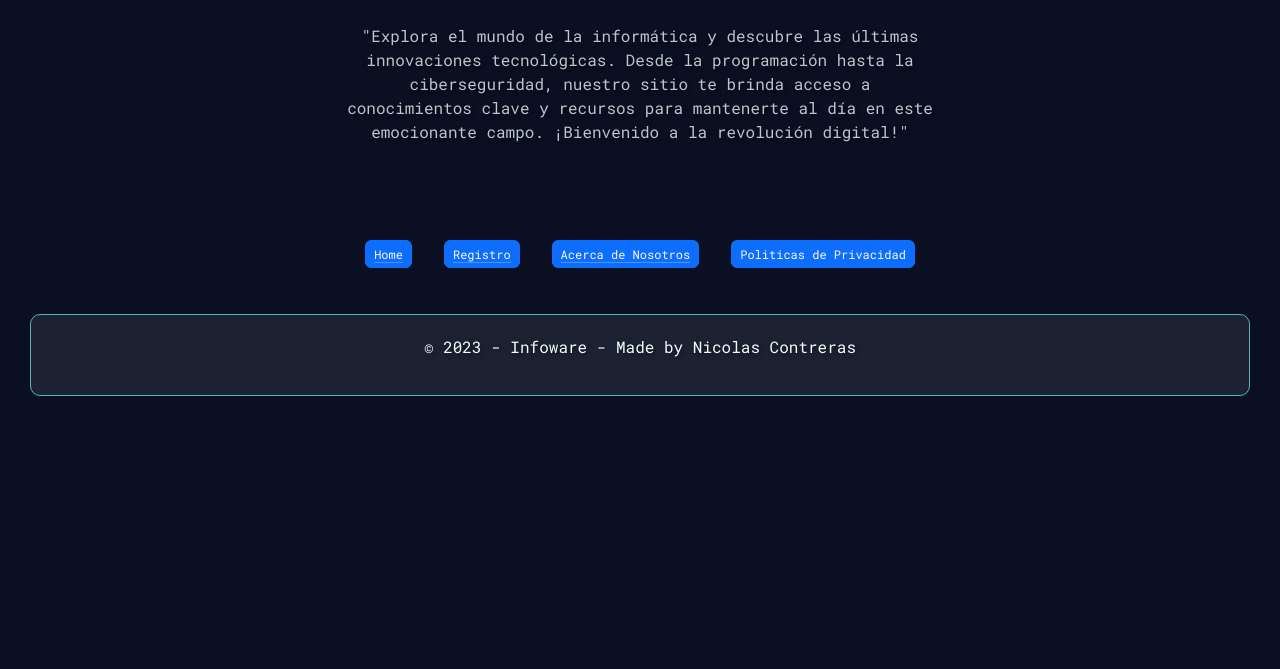
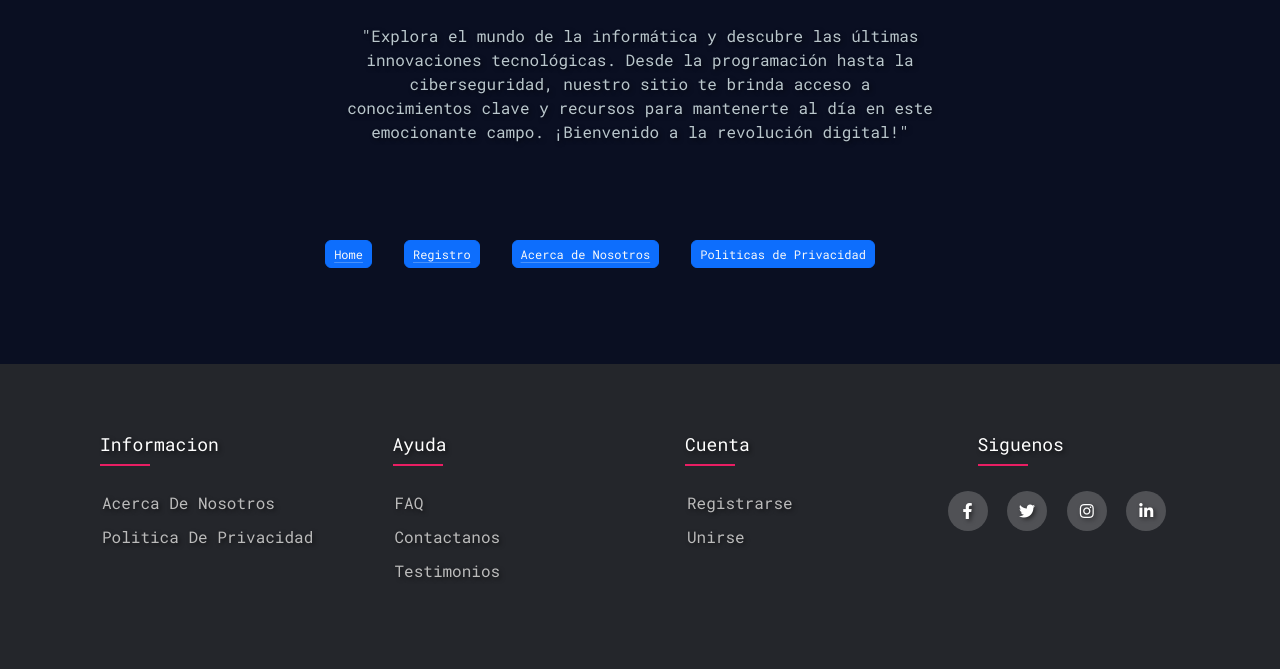
Before and after one commit to DevsJane/InfowareWeb, a PHP site: page /indexInicio.html in a window 1280 px wide. Shown: the part 1440-2109 px from the top of the page. Before the commit the page ends 1836 px from the top, so only its background shows below. Run offline with PHP 8.4, Linux system fonts and the light colour scheme.

Commit message:
Nuevo Footer

```diff
--- a/indexInicio.html
+++ b/indexInicio.html
@@ -6,9 +6,11 @@
     <title>Infoware Web</title>
     <link rel="stylesheet" href="styles.css">
     <link href="https://fonts.googleapis.com/css2?family=Roboto+Mono&display=swap" rel="stylesheet">
-
     <script src="https://cdn.jsdelivr.net/npm/@popperjs/core@2.11.8/dist/umd/popper.min.js" integrity="sha384-I7E8VVD/ismYTF4hNIPjVp/Zjvgyol6VFvRkX/vR+Vc4jQkC+hVqc2pM8ODewa9r" crossorigin="anonymous"></script>
     <script src="https://cdn.jsdelivr.net/npm/bootstrap@5.3.2/dist/js/bootstrap.min.js" integrity="sha384-BBtl+eGJRgqQAUMxJ7pMwbEyER4l1g+O15P+16Ep7Q9Q+zqX6gSbd85u4mG4QzX+" crossorigin="anonymous"></script>
+    <!--Links para footer-->
+    <link rel="stylesheet" type="text/css" href="https://cdnjs.cloudflare.com/ajax/libs/font-awesome/5.15.1/css/all.min.css">
+    <!---->
 </head>
 <body>
 
@@ -167,7 +169,7 @@
         </div>
       </section>
 
-        <div class="container w-100 d-flex justify-content-center align-items-center">
+      <div class="container w-100 d-flex justify-content-center align-items-center section-margin">
           <button type="button" class="btn btn-primary m-3"
                   style="--bs-btn-padding-y: .25rem; --bs-btn-padding-x: .5rem; --bs-btn-font-size: .75rem;">
           <a href="indexInicio.html" class="link-light link-offset-2 link-underline-opacity-25 link-underline-opacity-100-hover">Home</a>
@@ -255,9 +257,43 @@
 
     </main>
 
-    <div class="section center-content">
-        <footer>
-            <p>© 2023 - Infoware - Made by Nicolas Contreras</p>
+    <div>
+      <footer class="f-footer">
+        <div class="f-container">
+          <div class="f-row">
+            <div class="f-footer-col">
+              <h4>Informacion</h4>
+              <ul>
+                <li><a href="indexNosotros.html#about-us">Acerca de Nosotros</a></li>
+                <li><a href="#">Politica de Privacidad</a></li>
+              </ul>
+            </div>
+            <div class="f-footer-col">
+              <h4>Ayuda</h4>
+              <ul>
+                <li><a href="indexNosotros.html#faq">FAQ</a></li>
+                <li><a href="indexNosotros.html#comms-form">Contactanos</a></li>
+                <li><a href="indexNosotros.html#testimonios">Testimonios</a></li>
+              </ul>
+            </div>
+            <div class="f-footer-col">
+              <h4>Cuenta</h4>
+              <ul>
+                <li><a href="indexRegistro.html">Registrarse</a></li>
+                <li><a href="#">Unirse</a></li>
+              </ul>
+            </div>
+            <div class="f-footer-col">
+              <h4>Siguenos</h4>
+              <div class="social-links">
+                <a href="#"><i class="fab fa-facebook-f"></i></a>
+                <a href="#"><i class="fab fa-twitter"></i></a>
+                <a href="#"><i class="fab fa-instagram"></i></a>
+                <a href="#"><i class="fab fa-linkedin-in"></i></a>
+              </div>
+            </div>
+          </div>
+        </div>
      </footer>
     </div>
 
--- a/styles.css
+++ b/styles.css
@@ -799,3 +799,92 @@ body {
 .accordion-body {
   background-color: #1D2233;
 }
+
+/*Nuevo footer*/
+
+@import url('https://fonts.googleapis.com/css2?family=Poppins:wght@300;400;500;600;700&display=swap');
+
+.f-container{
+	max-width: 1170px;
+	margin:auto;
+}
+.f-row{
+	display: flex;
+	flex-wrap: wrap;
+}
+ul{
+	list-style: none;
+}
+.f-footer{
+	background-color: #24262b;
+    padding: 70px 0;
+}
+.f-footer-col{
+   width: 25%;
+   padding: 0 15px;
+}
+.f-footer-col h4{
+	font-size: 18px;
+	color: #ffffff;
+	text-transform: capitalize;
+	margin-bottom: 35px;
+  margin-left: 30px;
+	font-weight: 500;
+	position: relative;
+}
+.f-footer-col h4::before{
+	content: '';
+	position: absolute;
+	left:0;
+	bottom: -10px;
+	background-color: #e91e63;
+	height: 2px;
+	box-sizing: border-box;
+	width: 50px;
+}
+.f-footer-col ul li:not(:last-child){
+	margin-bottom: 10px;
+}
+.f-footer-col ul li a{
+	font-size: 16px;
+	text-transform: capitalize;
+	color: #ffffff;
+	text-decoration: none;
+	font-weight: 300;
+	color: #bbbbbb;
+	display: block;
+	transition: all 0.3s ease;
+}
+.f-footer-col ul li a:hover{
+	color: #ffffff;
+	padding-left: 8px;
+}
+.f-footer-col .social-links a{
+	display: inline-block;
+	height: 40px;
+	width: 40px;
+	background-color: rgba(255,255,255,0.2);
+	margin:0 10px 10px 0;
+	text-align: center;
+	line-height: 40px;
+	border-radius: 50%;
+	color: #ffffff;
+	transition: all 0.5s ease;
+}
+.f-footer-col .social-links a:hover{
+	color: #24262b;
+	background-color: #ffffff;
+}
+
+/*responsive*/
+@media(max-width: 767px){
+  .f-footer-col{
+    width: 50%;
+    margin-bottom: 30px;
+}
+}
+@media(max-width: 574px){
+  .f-footer-col{
+    width: 100%;
+}
+}
```
Also changed, not shown: indexNosotros.html (+41 -5 lines), indexRegistro.html (+39 -5 lines). Lines whose indentation alone changed are shown as unchanged.
